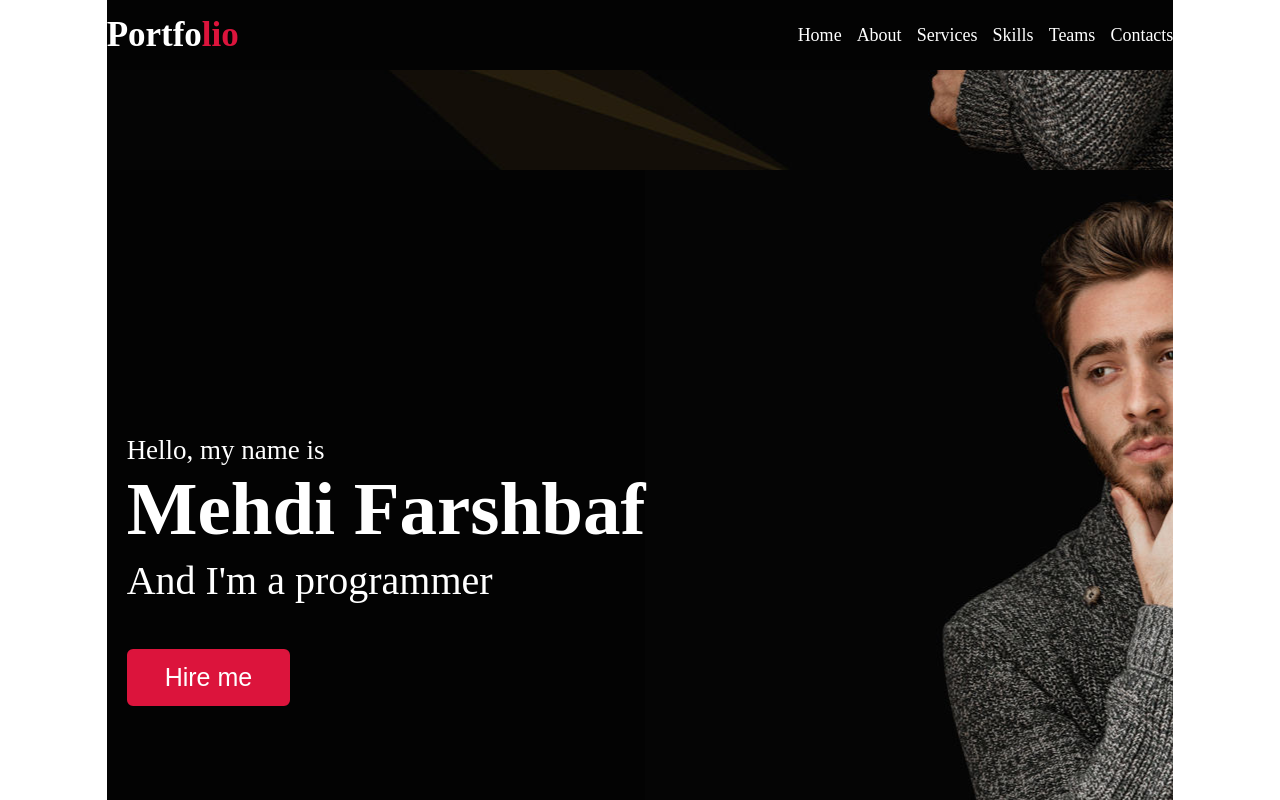
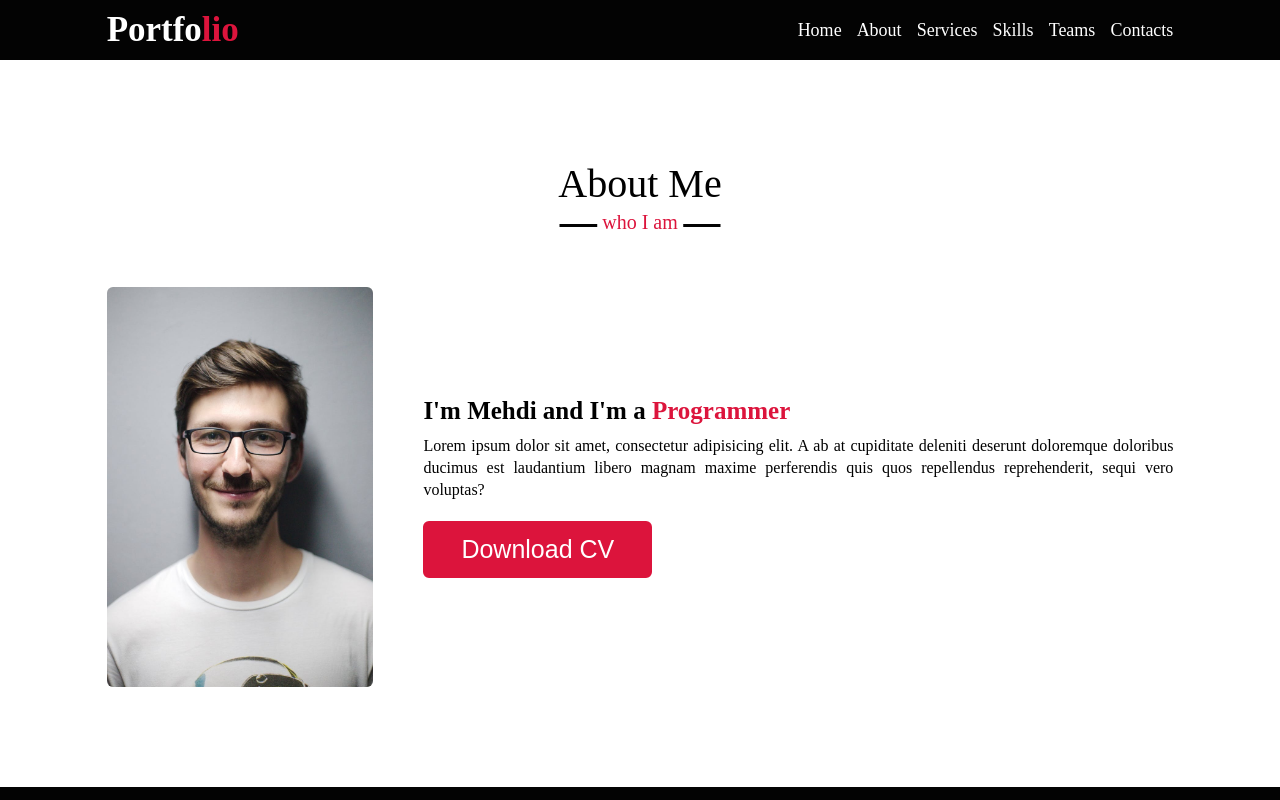
Before and after one commit to MehdiFarshbaf/resume, a React (Create React App) app: page / in a window 1280 px wide. Shown: the top 800 px of the page. Built offline with nearby package versions, Linux system fonts and the light colour scheme.

Commit message:
responsive about section

```diff
--- a/src/App.js
+++ b/src/App.js
@@ -10,7 +10,7 @@ const App = () => {
     return (
         <div className="appContainer">
             <Header/>
-            <Banner/>
+            {/*<Banner/>*/}
             <About/>
             <Service/>
             <Skills/>
--- a/src/assets/styles/styles.scss
+++ b/src/assets/styles/styles.scss
@@ -59,16 +59,22 @@ li {
 }
 
 .appContainer {
+  width: 100%;
   display: flex;
   flex-direction: column;
   justify-content: center;
   align-items: center;
-  //background-color: var(--black);
 }
 
 .inside {
   width: 83.34%;
   max-width: 1200px;
+}
+
+.sub-title {
+  font-size: 32px;
+  font-weight: 700;
+  margin-bottom: 10px;
 }
 
 @media screen and (max-width: 1040px) {
@@ -90,5 +96,9 @@ li {
   .inside {
     width: 100% !important;
     padding: 0 8px;
+    overflow-x: hidden;
+  }
+  .button {
+    width: 100%;
   }
 }
--- a/src/components/Header/Header.jsx
+++ b/src/components/Header/Header.jsx
@@ -2,8 +2,9 @@ import styles from './Header.module.scss'
 
 const Header = () => {
     return (
-        <header className={`inside ${styles.header}`}>
-            {/*<div className="inside">*/}
+        <header className={`${styles.header}`}>
+            <div className="inside">
+                <div className={styles.container}>
                     <div className={styles.logo}>
                         <p>Portfo<span>lio</span></p>
                     </div>
@@ -19,7 +20,9 @@ const Header = () => {
                             </ul>
                         </nav>
                     </div>
-            {/*</div>*/}
+                </div>
+            </div>
+
 
         </header>
     )
--- a/src/components/Header/Header.module.scss
+++ b/src/components/Header/Header.module.scss
@@ -10,12 +10,20 @@
 }
 
 .header {
+  width: 100%;
+  display: flex;
+  justify-content: center;
+  align-items: center;
+  background-color: #030303;
+  height: 60px;
+}
+
+.container {
+  width: 100%;
   background-color: #030303;
   display: flex;
   justify-content: space-between;
   align-items: center;
-  //padding: 15px 65px;
-  padding: 15px 0;
 
   ul {
     display: flex;
@@ -38,3 +46,8 @@
     }
   }
 }
+@media screen and (max-width: 576px) {
+ .header{
+   display: none;
+ }
+}
--- a/src/components/homePage/About/About.jsx
+++ b/src/components/homePage/About/About.jsx
@@ -2,20 +2,21 @@ import styles from './About.module.scss'
 
 const About = () => {
     return (
-        <section className={`${styles.about} inside`}>
+        <section className={styles.about}>
+            <div className="inside">
                 <div className={styles.top}>
                     <h2>About Me</h2>
                 </div>
                 <div className={styles.content}>
-                <div className={styles.imgContainer}>
-                    <img src={require("../../../assets/images/profile-1.jpeg")} alt=""/>
-                </div>
+                    <img className={styles.image} src={require("../../../assets/images/profile-1.jpeg")} alt=""/>
                     <div className={styles.description}>
                         <h4>I'm Mehdi and I'm a <span>Programmer</span></h4>
-                    <p>Lorem ipsum dolor sit amet, consectetur adipisicing elit. A ab at cupiditate deleniti deserunt
+                        <p>Lorem ipsum dolor sit amet, consectetur adipisicing elit. A ab at cupiditate deleniti
+                            deserunt
                             doloremque doloribus ducimus est laudantium libero magnam maxime perferendis quis quos
                             repellendus reprehenderit, sequi vero voluptas?</p>
                         <button className='button'>Download CV</button>
+                    </div>
                 </div>
             </div>
         </section>
--- a/src/components/homePage/About/About.module.scss
+++ b/src/components/homePage/About/About.module.scss
@@ -1,5 +1,8 @@
 .about {
-
+  display: flex;
+  justify-content: center;
+  align-items: center;
+  width: 100%;
 }
 
 .top {
@@ -36,28 +39,22 @@
   }
 }
 
-.imgContainer {
-  width: 45%;
-
-  img {
-    height: 400px;
-    width: 400px;
-    object-fit: cover;
-    border-radius: 6px;
-  }
+.image {
+  height: 400px;
+  width: 400px;
+  object-fit: cover;
+  border-radius: 6px;
 }
 
 .content {
   width: 100%;
   display: flex;
   align-items: center;
-
-
+  justify-content: center;
+  gap: 50px;
 }
 
 .description {
-  width: 55%;
-
   h4 {
     font-size: 25px;
     font-weight: 600;
@@ -69,9 +66,22 @@
   }
 
   p {
-    width: 80%;
     margin-bottom: 20px;
     line-height: 22px;
     text-align: justify;
   }
 }
+
+@media screen and (max-width: 768px) {
+  .content {
+    flex-direction: column;
+  }
+}
+
+@media screen and (max-width: 576px) {
+  .imgContainer {
+    img {
+      width: 100%;
+    }
+  }
+}
--- a/src/components/homePage/Banner/Banner.jsx
+++ b/src/components/homePage/Banner/Banner.jsx
@@ -2,12 +2,14 @@ import styles from './Banner.module.scss'
 
 const Banner = () => {
     return (
-        <section className={`inside ${styles.banner}`}>
-            <div className={` ${styles.container}`}>
-                <p className={styles.hello}>Hello, my name is</p>
-                <p className={styles.name}>Mehdi Farshbaf</p>
-                <p className={styles.job}>And I'm a programmer</p>
-                <button className="button">Hire me</button>
+        <section className={styles.banner}>
+            <div className="inside">
+                <div className={` ${styles.container}`}>
+                    <p className={styles.hello}>Hello, my name is</p>
+                    <p className={styles.name}>Mehdi Farshbaf</p>
+                    <p className={styles.job}>And I'm a programmer</p>
+                    <button className="button">Hire me</button>
+                </div>
             </div>
         </section>
     )
--- a/src/components/homePage/Banner/Banner.module.scss
+++ b/src/components/homePage/Banner/Banner.module.scss
@@ -1,23 +1,26 @@
 .banner {
   width: 100%;
-  height: 100%;
-  background-image: url("../../../assets/images/banner.jpg");
+  //height: 100%;
+  //background-image: url("../../../assets/images/banner.jpg");
   display: flex;
-  justify-content: flex-start;
+  justify-content: center;
   align-items: center;
   background-position: center;
-  background-color: #030303;
+  background-color: var(--black);
+  padding: 0 !important;
 }
 
 .container {
-  color: #fff;
-  min-height: 800px;
+  background-image: url("../../../assets/images/reactjs_banner.jpg");
+  //min-height: 800px;
   display: flex;
   flex-direction: column;
   align-items: start;
   justify-content: center;
   padding-left: 20px;
-  background: var(--black);
+  background-size: cover;
+  background-position: center;
+  color: var(--white);
 }
 
 .hello {
--- a/src/components/homePage/ContactMe/ContactMe.jsx
+++ b/src/components/homePage/ContactMe/ContactMe.jsx
@@ -10,7 +10,7 @@ const ContactMe = () => {
             </div>
             <div className={styles.container}>
                 <div className='w-100'>
-                    <h4 className={styles.title}>Get in Touch</h4>
+                    <h2 className='sub-title'>Get in Touch</h2>
                     <p>Lorem ipsum dolor sit amet, consectetur adipisicing elit. Aliquam aspernatur dignissimos eveniet
                         facere in inventore iure iusto laudantium molestiae qui!</p>
                     <div className={styles.infoList}>
@@ -18,7 +18,7 @@ const ContactMe = () => {
                     </div>
                 </div>
                 <div className='w-100'>
-                    <h2 className={styles.title}>Message Me</h2>
+                    <h2 className='sub-title'>Message Me</h2>
                     <form action="#" className="">
                         <div className={styles.fields}>
                             <input className={styles.field} type="text" placeholder="name"/>
--- a/src/components/homePage/ContactMe/ContactMe.module.scss
+++ b/src/components/homePage/ContactMe/ContactMe.module.scss
@@ -71,6 +71,9 @@
   }
   p {
     text-align: justify;
+    font-weight: 400;
+    font-size: 16px;
+    line-height: 28px;
   }
 }
 
@@ -85,16 +88,3 @@
   align-items: center;
   gap: 20px;
 }
-
-.field {
-
-}
-
-.title {
-  font-size: 20px;
-  font-weight: 600;
-  margin-bottom: 10px;
-}
-
-.textarea {
-}
```
Also changed, not shown: src/assets/images/reactjs_banner.jpg (added). Lines whose indentation alone changed are shown as unchanged.
